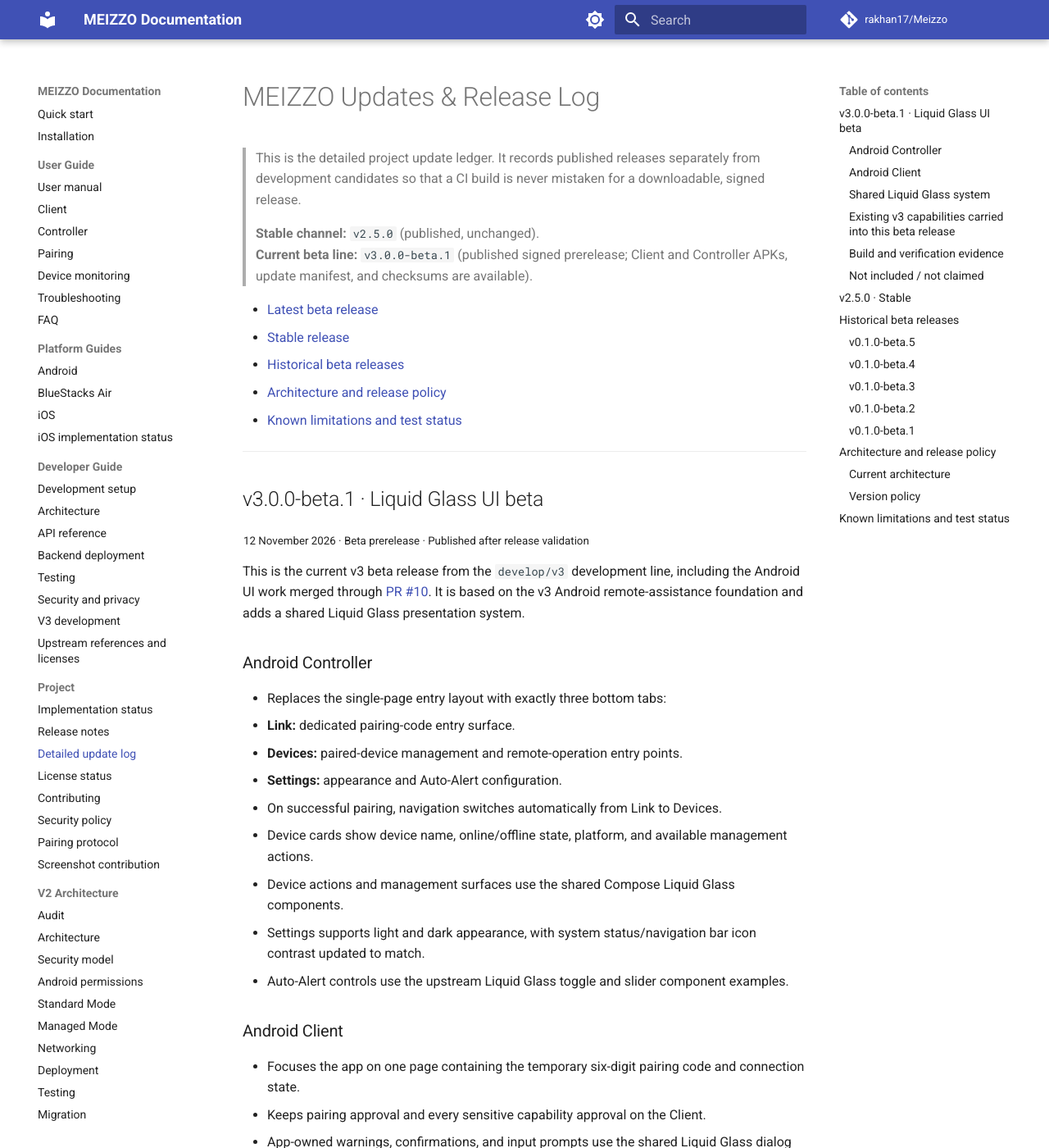
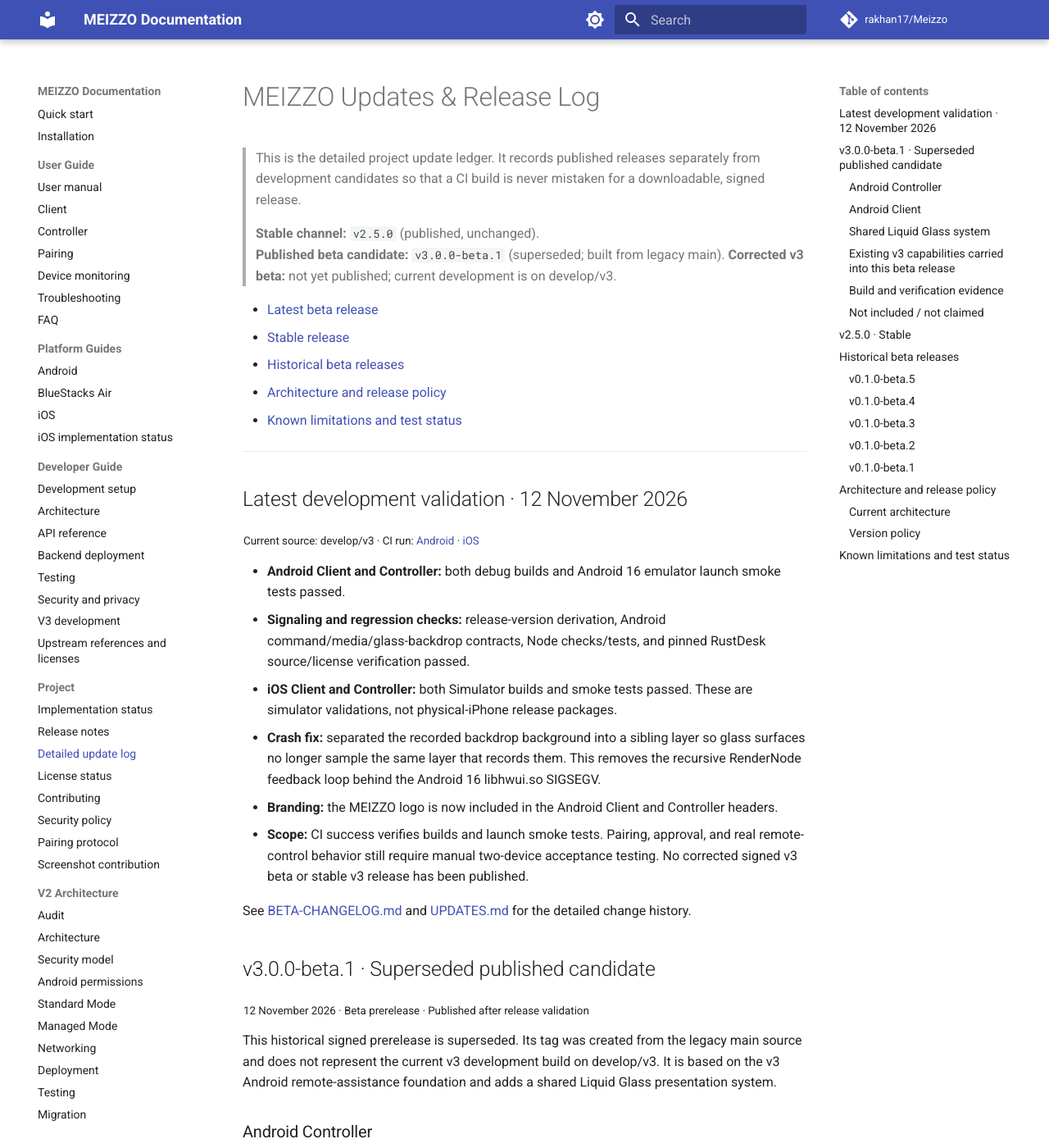
Before and after one commit to rakhan17/Meizzo, an MkDocs documentation site: the page built from docs/updates.md, in a window 1280 px wide and 1400 px high. Shown: the whole window at 82% size. Built offline with MkDocs 1.6.1 and Material for MkDocs 9.7.7, drawn with Linux system fonts in a browser that asks for light colours; comment, search, counter and statistics services are not loaded.

Commit message:
docs: correct beta status and publish latest validation

```diff
--- a/docs/updates.md
+++ b/docs/updates.md
@@ -3,7 +3,7 @@
 > This is the detailed project update ledger. It records published releases separately from development candidates so that a CI build is never mistaken for a downloadable, signed release.
 >
 > **Stable channel:** `v2.5.0` (published, unchanged).
-> **Current beta line:** `v3.0.0-beta.1` (published signed prerelease; Client and Controller APKs, update manifest, and checksums are available).
+> **Published beta candidate:** `v3.0.0-beta.1` (superseded; built from legacy main). **Corrected v3 beta:** not yet published; current development is on develop/v3.
 
 - [Latest beta release](#v300-beta1--liquid-glass-ui-beta)
 - [Stable release](#v250--stable)
@@ -13,11 +13,23 @@
 
 ---
 
-## v3.0.0-beta.1 · Liquid Glass UI beta
+## Latest development validation · 12 November 2026
+
+<sub>Current source: develop/v3 · CI run: [Android](https://github.com/rakhan17/Meizzo/actions/runs/43162464047) · [iOS](https://github.com/rakhan17/Meizzo/actions/runs/43162464097)</sub>
+
+- **Android Client and Controller:** both debug builds and Android 16 emulator launch smoke tests passed.
+- **Signaling and regression checks:** release-version derivation, Android command/media/glass-backdrop contracts, Node checks/tests, and pinned RustDesk source/license verification passed.
+- **iOS Client and Controller:** both Simulator builds and smoke tests passed. These are simulator validations, not physical-iPhone release packages.
+- **Crash fix:** separated the recorded backdrop background into a sibling layer so glass surfaces no longer sample the same layer that records them. This removes the recursive RenderNode feedback loop behind the Android 16 libhwui.so SIGSEGV.
+- **Branding:** the MEIZZO logo is now included in the Android Client and Controller headers.
+- **Scope:** CI success verifies builds and launch smoke tests. Pairing, approval, and real remote-control behavior still require manual two-device acceptance testing. No corrected signed v3 beta or stable v3 release has been published.
+
+See [BETA-CHANGELOG.md](BETA-CHANGELOG.md) and [UPDATES.md](UPDATES.md) for the detailed change history.
+## v3.0.0-beta.1 · Superseded published candidate
 
 <sub>12 November 2026 · Beta prerelease · Published after release validation</sub>
 
-This is the current v3 beta release from the `develop/v3` development line, including the Android UI work merged through [PR #10](https://github.com/rakhan17/Meizzo/pull/10). It is based on the v3 Android remote-assistance foundation and adds a shared Liquid Glass presentation system.
+This historical signed prerelease is superseded. Its tag was created from the legacy main source and does not represent the current v3 development build on develop/v3. It is based on the v3 Android remote-assistance foundation and adds a shared Liquid Glass presentation system.
 
 ### Android Controller
 
```
